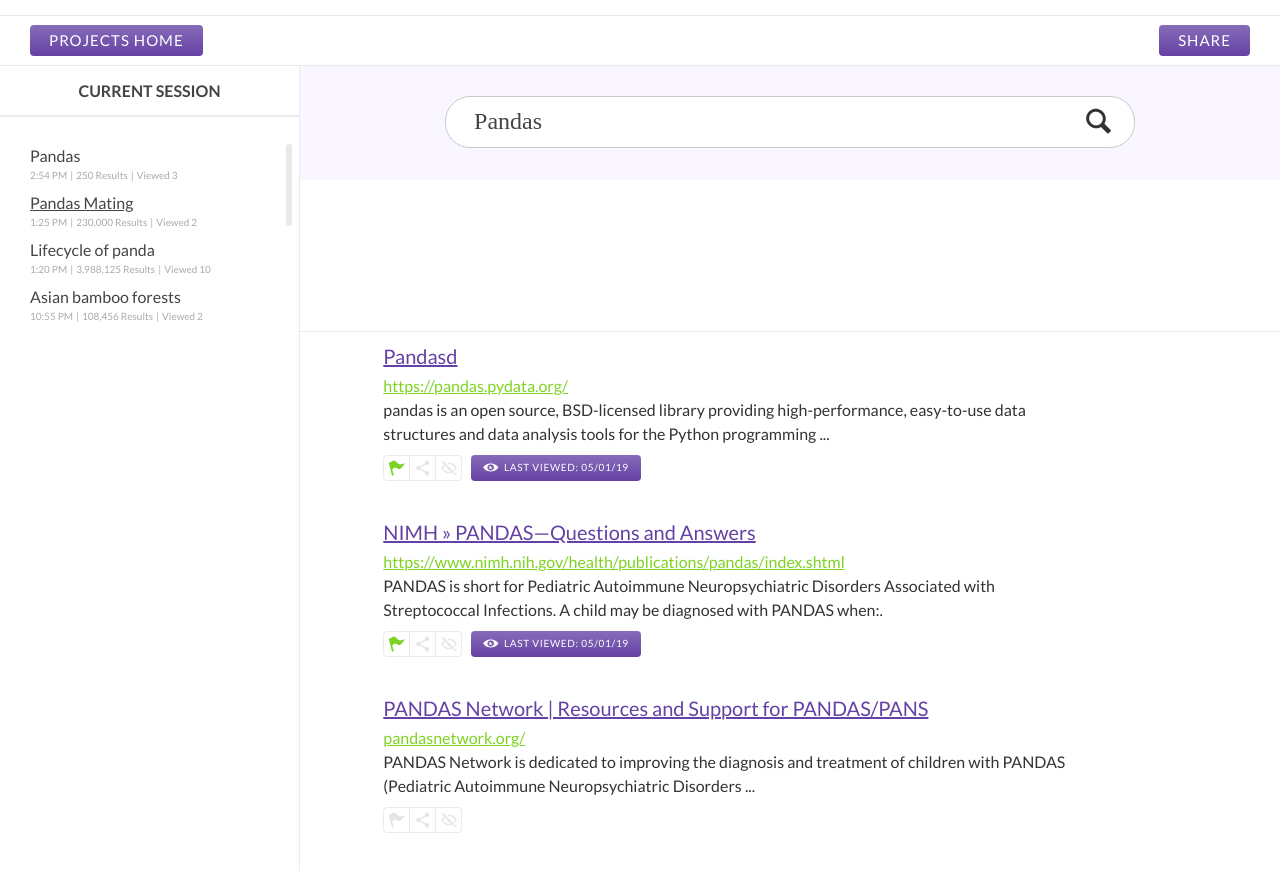
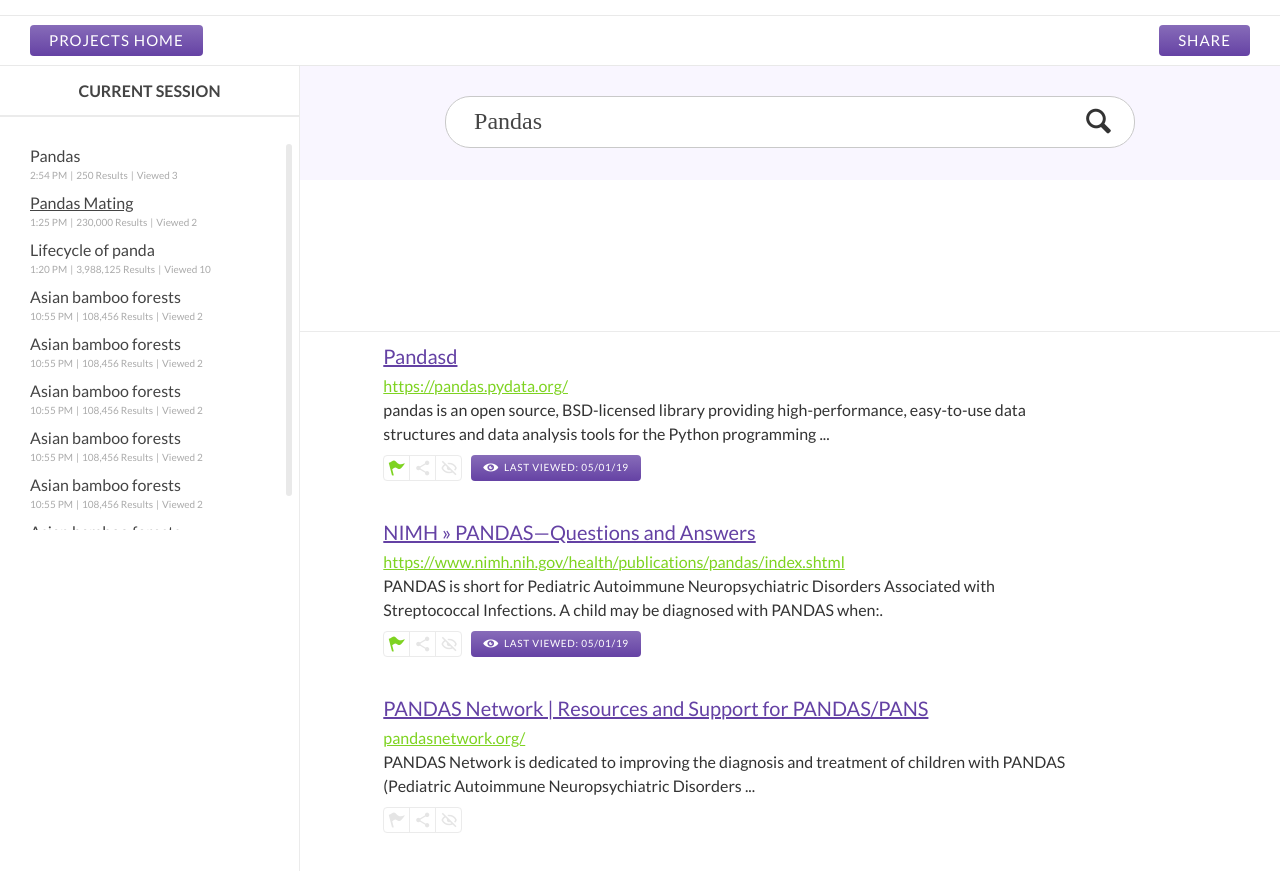
Before and after one commit to isearch-gp/is-search-page-richie, a website: page index.html in a window 1280 px wide. Shown: the part 65-936 px from the top of the page. Drawn offline with nearby package versions, Linux system fonts and the light colour scheme; files whose address does not match are found by name.

Commit message:
fixed session-list height

```diff
--- a/css/main.css
+++ b/css/main.css
@@ -926,7 +926,8 @@
 
 .session-list {
 	padding: 0 15px 0 30px;
-	height: 186px;
+	/**height: 186px;**/
+	height: 386px;
 	overflow-x: hidden;
 	overflow-x: auto;
 }
```
